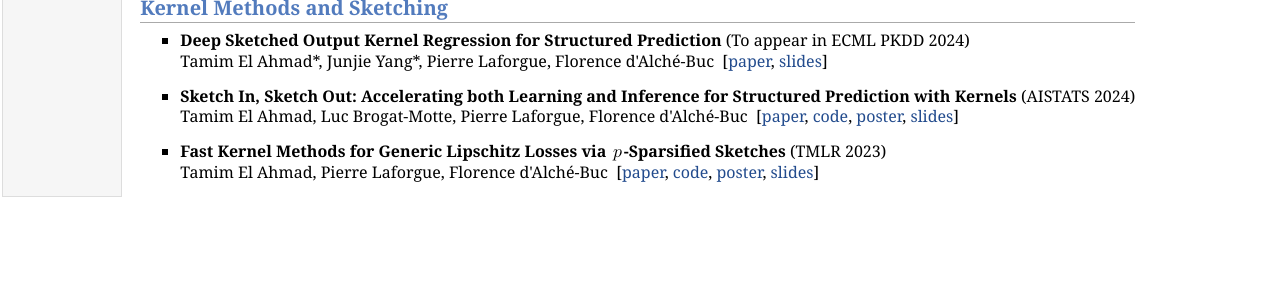
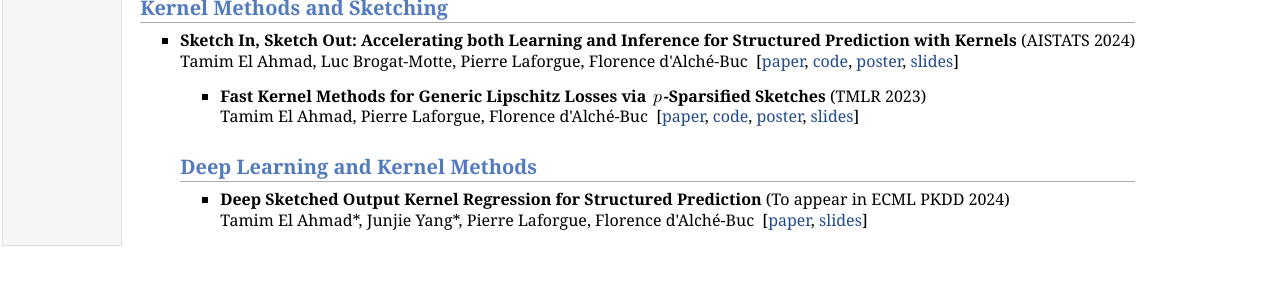
Before and after one commit to tamim-el/tamim-el.github.io, a plain HTML site: page publis.html in a window 1280 px wide. Shown: the part 127-412 px from the top of the page. Drawn offline with Linux system fonts and the light colour scheme.

Commit message:
Add files via upload

```diff
--- a/publis.html
+++ b/publis.html
@@ -23,18 +23,20 @@
 <p>Please find below my list of publications, organized by topics. See also my <a target="_blank" rel="noopener noreferrer" href="https://scholar.google.com/citations?user=0a1gD0IAAAAJ&hl=fr&oi=ao">Google Scholar</a>.</p>
 <h2>Kernel Methods and Sketching</h2>
 <ul>
-<li><p><b>Deep Sketched Output Kernel Regression for Structured Prediction</b> (To appear in ECML PKDD 2024)<br />
-Tamim El Ahmad*, Junjie Yang*, Pierre Laforgue, Florence d'Alché-Buc&nbsp;&nbsp;[<a target="_blank" rel="noopener noreferrer" href="https://arxiv.org/abs/2406.09253">paper</a>, <a target="_blank" rel="noopener noreferrer" href="subfiles/slides_dsokr.pdf">slides</a>]</p>
-</li>
-</ul>
-<ul>
 <li><p><b>Sketch In, Sketch Out: Accelerating both Learning and Inference for Structured Prediction with Kernels</b> (AISTATS 2024)<br />
 Tamim El Ahmad, Luc Brogat-Motte, Pierre Laforgue, Florence d'Alché-Buc&nbsp;&nbsp;[<a target="_blank" rel="noopener noreferrer" href="https://proceedings.mlr.press/v238/el-ahmad24a.html">paper</a>, <a target="_blank" rel="noopener noreferrer" href="https://github.com/tamim-el/sisokr">code</a>, <a target="_blank" rel="noopener noreferrer" href="subfiles/poster_sisokr.pdf">poster</a>, <a target="_blank" rel="noopener noreferrer" href="subfiles/slides_sisokr.pdf">slides</a>]</p>
 </li>
 </ul>
 <ul>
+<ul>
 <li><p><b>Fast Kernel Methods for Generic Lipschitz Losses via <img class="eq" src="eqs/14336043121-130.png" alt="p" style="vertical-align: -4px" />-Sparsified Sketches</b> (TMLR 2023)<br />
 Tamim El Ahmad, Pierre Laforgue, Florence d'Alché-Buc&nbsp;&nbsp;[<a target="_blank" rel="noopener noreferrer" href="https://openreview.net/forum?id=ry2qgRqTOw">paper</a>, <a target="_blank" rel="noopener noreferrer" href="https://github.com/tamim-el/p-sparsified">code</a>, <a target="_blank" rel="noopener noreferrer" href="subfiles/poster_p-sparsified.pdf">poster</a>, <a target="_blank" rel="noopener noreferrer" href="subfiles/slides_p-sparsified.pdf">slides</a>]</p>
+</li>
+</ul>
+<h2>Deep Learning and Kernel Methods</h2>
+<ul>
+<li><p><b>Deep Sketched Output Kernel Regression for Structured Prediction</b> (To appear in ECML PKDD 2024)<br />
+Tamim El Ahmad*, Junjie Yang*, Pierre Laforgue, Florence d'Alché-Buc&nbsp;&nbsp;[<a target="_blank" rel="noopener noreferrer" href="https://arxiv.org/abs/2406.09253">paper</a>, <a target="_blank" rel="noopener noreferrer" href="subfiles/slides_dsokr.pdf">slides</a>]</p>
 </li>
 </ul>
 </td>
```
